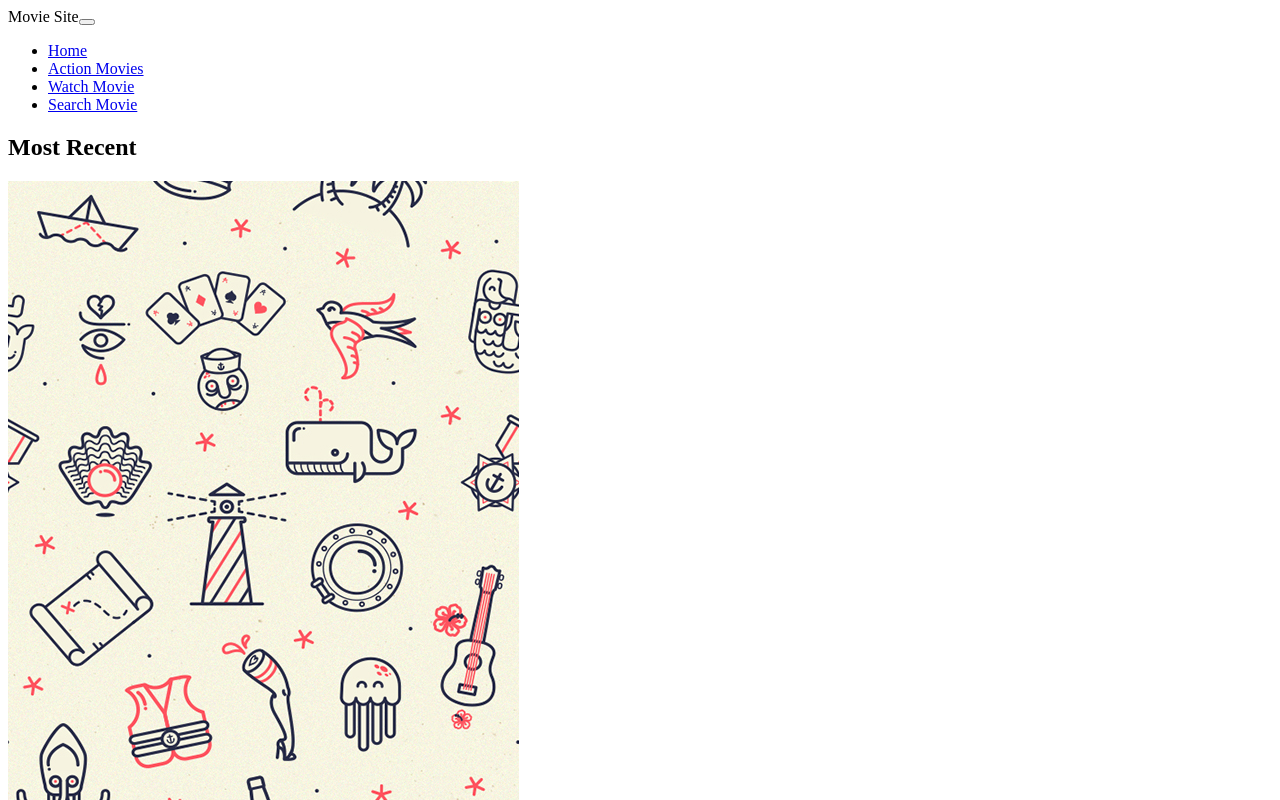
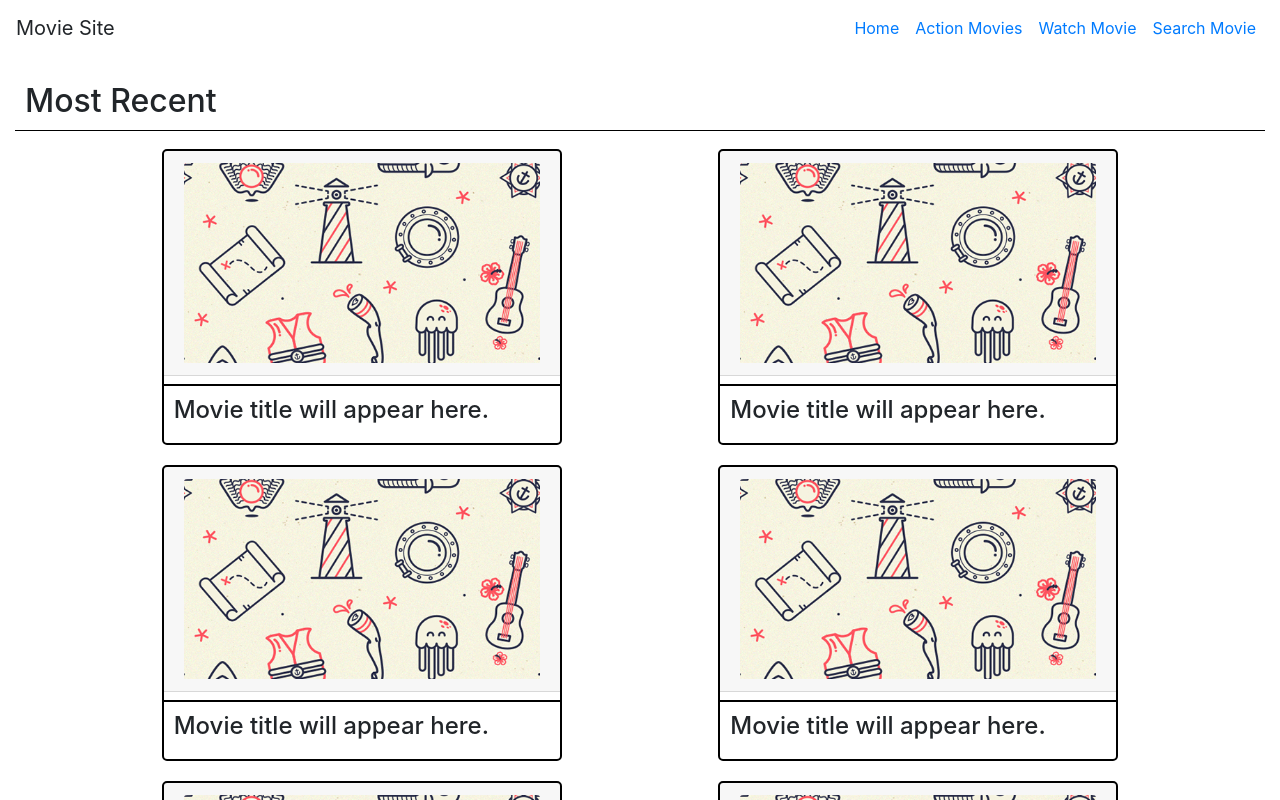
Before and after one commit to devjayantmalik/movies, a React (Create React App) app: page /#/ in a window 1280 px wide. Shown: the top 800 px of the page. Built offline with nearby package versions, Linux system fonts and the light colour scheme.

Commit message:
fixed router paths and added css

```diff
--- /dev/null
+++ b/src/assets/css/custom.css
@@ -0,0 +1,41 @@
+/* My Custom styles related to movie */
+section {
+  margin-bottom: 50px;
+}
+
+.movies {
+  display: flex;
+  flex-wrap: wrap;
+  justify-content: space-evenly;
+}
+
+.heading {
+  border-bottom: 1px solid black;
+  padding: 10px;
+}
+
+.movie-card {
+  width: 25rem;
+  border: 2px solid black;
+  margin: 10px;
+  border-radius: 5px;
+}
+
+.card-body {
+  padding: 10px;
+  border-top: 2px solid black;
+  background-color: transparent;
+}
+
+.poster {
+  width: 100%;
+  height: 200px;
+  object-fit: cover;
+}
+
+.video-player {
+  height: 600px;
+  width: 100%;
+  background-image: url("/images/movie.jpg");
+  margin-bottom: 10px;
+}
--- a/src/index.js
+++ b/src/index.js
@@ -1,6 +1,8 @@
 import React from "react";
 import ReactDOM from "react-dom";
 import Root from "./Root";
+import "./assets/css/bootstrap.min.css";
+import "./assets/css/custom.css";
 
 ReactDOM.render(<Root />, document.getElementById("root"));
 
--- a/src/routers/SiteRouter.js
+++ b/src/routers/SiteRouter.js
@@ -14,12 +14,12 @@ const SiteRouter = () => (
   <HashRouter>
     <Header />
     <Switch>
-      <Route to="/" exact component={Home} />
-      <Route to="/category/:name" exact component={Category} />
-      <Route to="/watch/:id" exact component={Watch} />
-      <Route to="/search/:text" exact component={Search} />
-      <Route to="/404" exact component={PageNotFound} />
-      <Route to="/500" exact component={ServerError} />
+      <Route path="/" exact component={Home} />
+      <Route path="/category/:name" exact component={Category} />
+      <Route path="/watch/:id" exact component={Watch} />
+      <Route path="/search/:text" exact component={Search} />
+      <Route path="/404" exact component={PageNotFound} />
+      <Route path="/500" exact component={ServerError} />
     </Switch>
   </HashRouter>
 );
```
